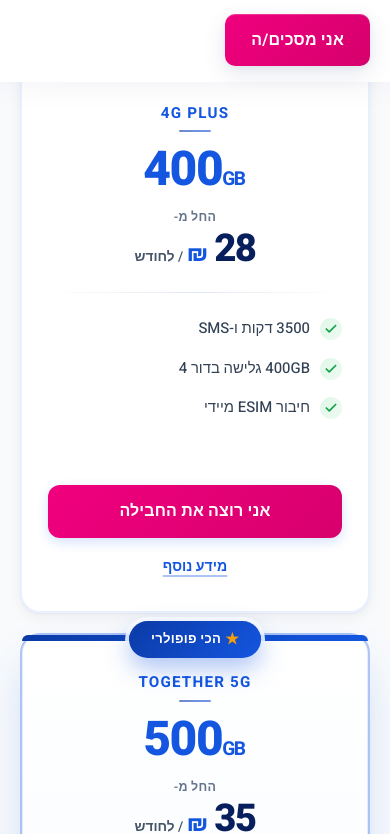
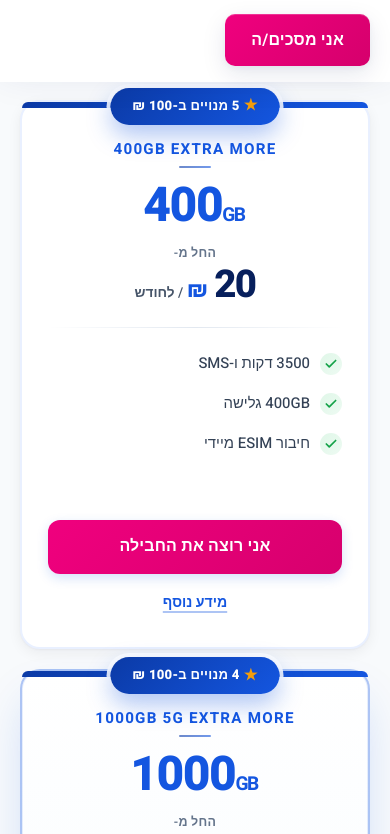
Before and after one commit to ngursellall-hue/pelephone-sale, a website: page index.html in a window 390 px wide. Shown: the part 762-1596 px from the top of the page. Drawn offline with Linux system fonts and the light colour scheme.

Commit message:
Temporary Pelephone weekly promo: 400GB/1000GB Extra More, 100 NIS for 4-5 lines
Replaces 4G plus and together 5G cards and the hero headline for the
week-only promo. Revert this commit to restore the regular offer.

Co-Authored-By: Claude Opus 5.5 <noreply@anthropic.com>

```diff
--- a/index.html
+++ b/index.html
@@ -87,15 +87,15 @@
         <div class="hero__layout">
           <div class="hero__content">
             <h1 class="hero__title">
-              <span class="hero__title-line">פלאפון הצטרפות</span>
-              <span class="hero__title-accent">חבילות פלאפון במבצע</span>
+              <span class="hero__title-line">מבצע לשבוע בלבד</span>
+              <span class="hero__title-accent">עד 5 מנויים ב-100 ₪ לחודש</span>
             </h1>
             <p class="hero__subtitle">
-              השאירו פרטים עכשיו ונציג מורשה של פלאפון יחזור אליכם להתאמת חבילת פלאפון משתלמת לפי הצרכים שלכם.
+              1000GB בדור 5 או 400GB, החל מ-20 ₪ למנוי. השאירו פרטים ונציג מורשה של פלאפון יחזור אליכם.
             </p>
             <ul class="hero__stats">
-              <li><strong>ESIM</strong><span>חיבור מיידי</span></li>
-              <li><strong>5G</strong><span>MAX מהירות</span></li>
+              <li><strong>1000GB</strong><span>5G Extra More</span></li>
+              <li><strong>100 ₪</strong><span>עד 5 מנויים לחודש</span></li>
             </ul>
             <div class="hero__actions">
               <a href="#lead-form" class="btn btn-primary btn-lg">
@@ -115,54 +115,56 @@
     <section class="packages" id="packages">
       <div class="container">
         <div class="section-header reveal">
-          <h2 class="section-title">בחרו את חבילת פלאפון <span class="accent">שמתאימה לכם</span></h2>
+          <h2 class="section-title">מבצע לזמן מוגבל: בחרו את חבילת פלאפון <span class="accent">שמתאימה לכם</span></h2>
           <p class="section-subtitle">מחירים שקופים, ללא הפתעות — חבילות פלאפון 4G ו-5G עם חיבור eSIM מיידי</p>
         </div>
         <div class="packages__grid">
           <article class="package-card reveal">
-            <h3 class="package-card__name">4G plus</h3>
+            <span class="package-card__badge">5 מנויים ב-100 ₪</span>
+            <h3 class="package-card__name">400GB Extra More</h3>
             <div class="package-card__data-big">
               400<span class="package-card__data-big-unit">GB</span>
             </div>
             <div class="package-card__price">
               <span class="package-card__from">החל מ-</span>
-              <span class="package-card__amount">28</span>
+              <span class="package-card__amount">20</span>
               <span class="package-card__currency">₪</span>
               <span class="package-card__period">/ לחודש</span>
             </div>
             <div class="package-card__divider"></div>
             <ul class="package-card__features">
               <li><svg viewBox="0 0 24 24" fill="none" stroke="currentColor" stroke-width="3" stroke-linecap="round" stroke-linejoin="round" aria-hidden="true"><polyline points="20 6 9 17 4 12"/></svg> 3500 דקות ו-SMS</li>
-              <li><svg viewBox="0 0 24 24" fill="none" stroke="currentColor" stroke-width="3" stroke-linecap="round" stroke-linejoin="round" aria-hidden="true"><polyline points="20 6 9 17 4 12"/></svg> 400GB גלישה בדור 4</li>
+              <li><svg viewBox="0 0 24 24" fill="none" stroke="currentColor" stroke-width="3" stroke-linecap="round" stroke-linejoin="round" aria-hidden="true"><polyline points="20 6 9 17 4 12"/></svg> 400GB גלישה</li>
               <li><svg viewBox="0 0 24 24" fill="none" stroke="currentColor" stroke-width="3" stroke-linecap="round" stroke-linejoin="round" aria-hidden="true"><polyline points="20 6 9 17 4 12"/></svg> חיבור ESIM מיידי</li>
             </ul>
-            <a href="#lead-form" class="btn btn-primary btn-block" data-package="4g-plus">אני רוצה את החבילה</a>
+            <a href="#lead-form" class="btn btn-primary btn-block" data-package="400gb-extra-more">אני רוצה את החבילה</a>
             <p class="package-card__footer">
-              <button type="button" class="package-card__more" data-package-info="4g-plus" aria-haspopup="dialog">מידע נוסף</button>
+              <button type="button" class="package-card__more" data-package-info="400gb-extra-more" aria-haspopup="dialog">מידע נוסף</button>
             </p>
           </article>
 
           <article class="package-card package-card--featured reveal">
-            <span class="package-card__badge">הכי פופולרי</span>
-            <h3 class="package-card__name">together 5G</h3>
+            <span class="package-card__badge">4 מנויים ב-100 ₪</span>
+            <h3 class="package-card__name">1000GB 5G Extra More</h3>
             <div class="package-card__data-big">
-              500<span class="package-card__data-big-unit">GB</span>
+              1000<span class="package-card__data-big-unit">GB</span>
             </div>
             <div class="package-card__price">
               <span class="package-card__from">החל מ-</span>
-              <span class="package-card__amount">35</span>
+              <span class="package-card__amount">25</span>
               <span class="package-card__currency">₪</span>
               <span class="package-card__period">/ לחודש</span>
             </div>
             <div class="package-card__divider"></div>
             <ul class="package-card__features">
               <li><svg viewBox="0 0 24 24" fill="none" stroke="currentColor" stroke-width="3" stroke-linecap="round" stroke-linejoin="round" aria-hidden="true"><polyline points="20 6 9 17 4 12"/></svg> 5000 דקות ו-SMS</li>
-              <li><svg viewBox="0 0 24 24" fill="none" stroke="currentColor" stroke-width="3" stroke-linecap="round" stroke-linejoin="round" aria-hidden="true"><polyline points="20 6 9 17 4 12"/></svg> 500GB גלישה בדור 5</li>
+              <li><svg viewBox="0 0 24 24" fill="none" stroke="currentColor" stroke-width="3" stroke-linecap="round" stroke-linejoin="round" aria-hidden="true"><polyline points="20 6 9 17 4 12"/></svg> 1000GB גלישה בדור 5</li>
+              <li><svg viewBox="0 0 24 24" fill="none" stroke="currentColor" stroke-width="3" stroke-linecap="round" stroke-linejoin="round" aria-hidden="true"><polyline points="20 6 9 17 4 12"/></svg> גלישה חופשית באפליקציות נבחרות</li>
               <li><svg viewBox="0 0 24 24" fill="none" stroke="currentColor" stroke-width="3" stroke-linecap="round" stroke-linejoin="round" aria-hidden="true"><polyline points="20 6 9 17 4 12"/></svg> חיבור ESIM מיידי</li>
             </ul>
-            <a href="#lead-form" class="btn btn-primary btn-block" data-package="perfect">אני רוצה את החבילה</a>
+            <a href="#lead-form" class="btn btn-primary btn-block" data-package="1000gb-extra-more">אני רוצה את החבילה</a>
             <p class="package-card__footer">
-              <button type="button" class="package-card__more" data-package-info="perfect" aria-haspopup="dialog">מידע נוסף</button>
+              <button type="button" class="package-card__more" data-package-info="1000gb-extra-more" aria-haspopup="dialog">מידע נוסף</button>
             </p>
           </article>
 
--- a/js/site-ui.js
+++ b/js/site-ui.js
@@ -8,6 +8,66 @@
   var FONT_STEP = 10;
 
   var PACKAGE_DETAILS = {
+    /* מבצע לשבוע בלבד (מ-4/11 ו-5/11/2026) */
+    '400gb-extra-more': {
+      title: '400GB Extra More',
+      price: 'החל מ- 20 ₪ לחודש',
+      html:
+        '<section class="modal__section">' +
+          '<h3 class="modal__section-title">1. תנאי התוכנית</h3>' +
+          '<div class="modal__section-text">' +
+            '<p>התכנית כוללת 3500 דקות ו-SMS ו-400GB בחודש.</p>' +
+          '</div>' +
+        '</section>' +
+        '<section class="modal__section">' +
+          '<h3 class="modal__section-title">2. מחיר</h3>' +
+          '<div class="modal__section-text">' +
+            '<p>5 מנויים ב-100 ₪ לחודש</p>' +
+            '<p>למצטרפים מנוי 1 עד 4 — 29.9 ש"ח לחודש למנוי</p>' +
+            '<p>למצטרפים 5 מנויים ומעלה — 20 ש"ח לחודש למנוי</p>' +
+            '<p>לאחר שנה: 69.9 ₪ לחודש לכל מנוי</p>' +
+          '</div>' +
+        '</section>' +
+        '<section class="modal__section">' +
+          '<h3 class="modal__section-title">3. פרטים נוספים</h3>' +
+          '<div class="modal__section-text">' +
+            '<p>מבצע לשבוע בלבד</p>' +
+            '<p>כרטיס SIM ללא עלות</p>' +
+            '<p class="modal__note">* כפופים לתנאי המבצע המעודכנים בחברת פלאפון. ללא התחייבות. מחירים כוללים מע"מ.</p>' +
+          '</div>' +
+        '</section>'
+    },
+    '1000gb-extra-more': {
+      title: '1000GB 5G Extra More',
+      price: 'החל מ- 25 ₪ לחודש',
+      html:
+        '<section class="modal__section">' +
+          '<h3 class="modal__section-title">1. תנאי התוכנית</h3>' +
+          '<div class="modal__section-text">' +
+            '<p>התכנית כוללת 5000 דקות ו-SMS ו-1000GB בחודש. | גלישה בדור 5</p>' +
+            '<p>גלישה חופשית באפליקציות נבחרות</p>' +
+          '</div>' +
+        '</section>' +
+        '<section class="modal__section">' +
+          '<h3 class="modal__section-title">2. מחיר</h3>' +
+          '<div class="modal__section-text">' +
+            '<p>4 מנויים ב-100 ₪ לחודש</p>' +
+            '<p>למצטרפים מנוי 1 — 39.9 ש"ח לחודש למנוי</p>' +
+            '<p>למצטרפים מנוי 2 — 35 ש"ח לחודש למנוי</p>' +
+            '<p>למצטרפים מנוי 3 — 33 ש"ח לחודש למנוי</p>' +
+            '<p>למצטרפים 4-5 מנויים ומעלה — 25 ש"ח לחודש למנוי</p>' +
+            '<p>לאחר שנה: 69.9 ₪ לחודש לכל מנוי</p>' +
+          '</div>' +
+        '</section>' +
+        '<section class="modal__section">' +
+          '<h3 class="modal__section-title">3. פרטים נוספים</h3>' +
+          '<div class="modal__section-text">' +
+            '<p>מבצע לשבוע בלבד</p>' +
+            '<p>כרטיס SIM ללא עלות</p>' +
+            '<p class="modal__note">* כפופים לתנאי המבצע המעודכנים בחברת פלאפון. ללא התחייבות. מחירים כוללים מע"מ.</p>' +
+          '</div>' +
+        '</section>'
+    },
     '4g-plus': {
       title: '4G plus',
       price: 'החל מ- 28 ₪ לחודש',
```
Also changed, not shown: thank-you.html (+2 -0 lines).
